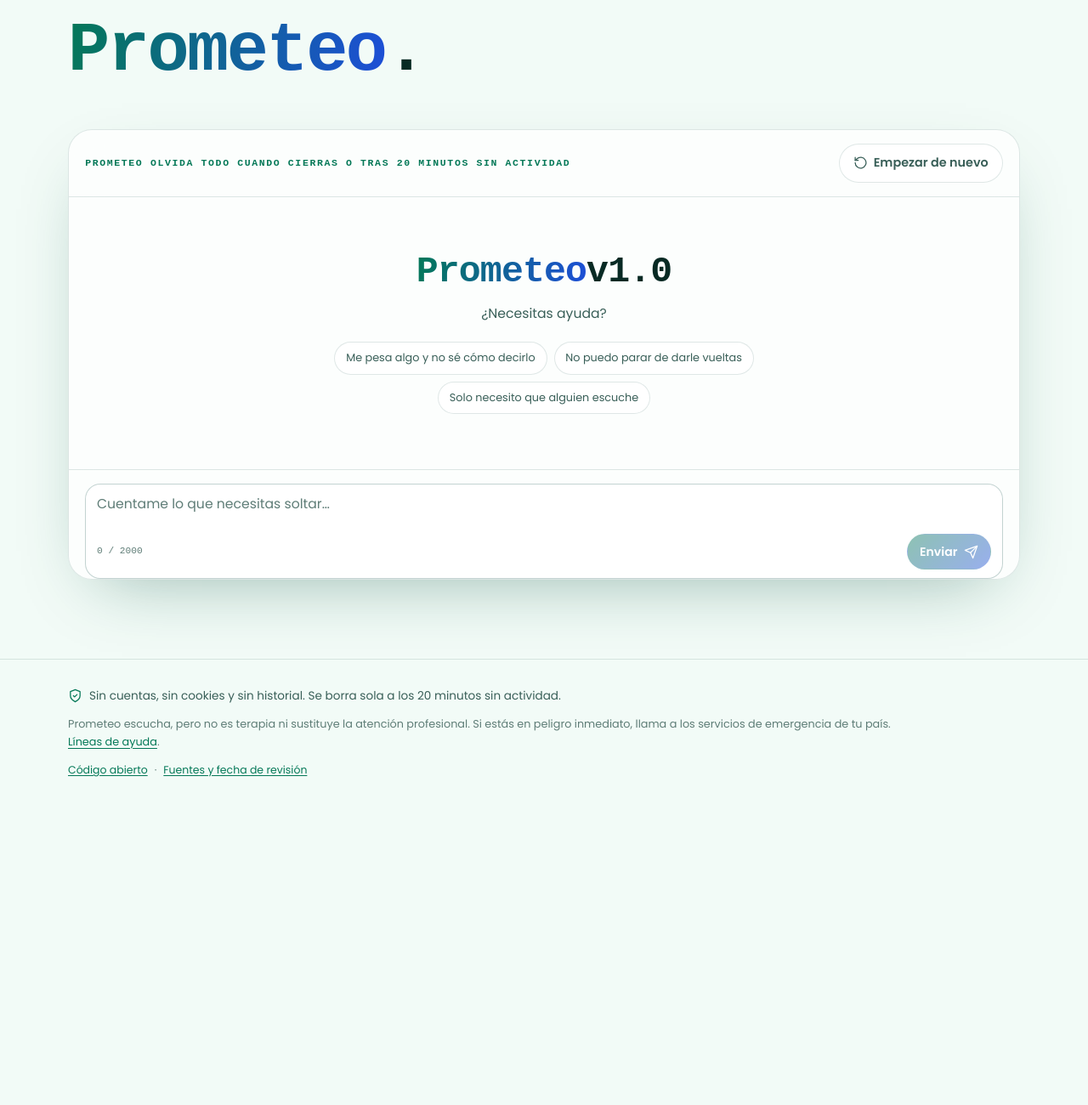
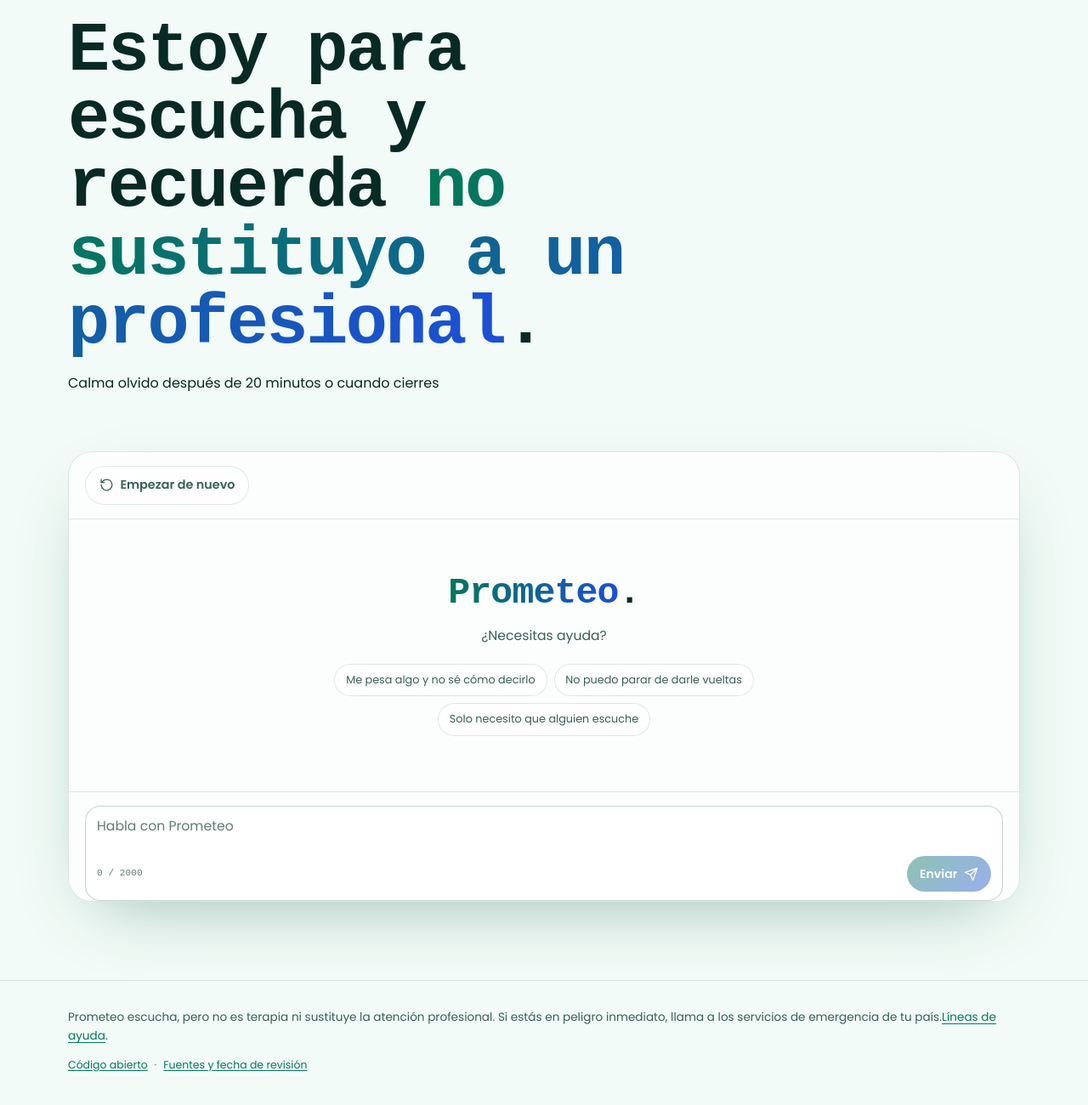
Before and after one commit to Lott-Campuzano/prometeo, an Astro site: page / in a window 1280 px wide. Shown: the part 138-1438 px from the top of the page at 85% size. Before the commit the page ends 1092 px from the top, so only its background shows below. Built offline with nearby package versions, Linux system fonts and the light colour scheme; Astro itself is replaced by a stand-in of ours.

Commit message:
Rediseño de interfaz
Se elimnaron textos innecesarios

```diff
--- a/src/components/Chat.astro
+++ b/src/components/Chat.astro
@@ -15,10 +15,6 @@ const idleMinutes = Math.round(CHAT.inactivityMs / 60_000);
 <section class="chat-shell wrap" aria-label="Conversación con Prometeo">
   <div class="chat-card">
     <header class="chat-head">
-      <div class="chat-heading">
-        <p class="chat-kicker">Prometeo olvida todo cuando cierras o tras {idleMinutes} minutos sin actividad</p>
-      </div>
-
       <button id="reset-btn" class="btn btn-ghost" type="button">
         <Icon name="reset" size={17} />
         <span>Empezar de nuevo</span>
@@ -34,7 +30,7 @@ const idleMinutes = Math.round(CHAT.inactivityMs / 60_000);
       aria-label="Mensajes de la conversación"
     >
       <div class="empty" data-empty-state>
-        <h2 class="empty-title"><em>Prometeo</em>v1.0</h2>
+        <h2 class="empty-title"><em>Prometeo</em>.</h2>
         <p class="empty-text">
           ¿Necesitas ayuda?
         </p>
@@ -66,7 +62,7 @@ const idleMinutes = Math.round(CHAT.inactivityMs / 60_000);
       logs del servidor). El script siempre cancela el envío y usa fetch.
     -->
     <form id="chat-form" class="composer" method="post" autocomplete="off" novalidate>
-      <label class="sr-only" for="user-input">Cuentame lo que necesitas soltar</label>
+      <label class="sr-only" for="user-input">Habla con Prometeo</label>
 
       <div class="composer-box">
         <textarea
@@ -75,7 +71,7 @@ const idleMinutes = Math.round(CHAT.inactivityMs / 60_000);
           name="message"
           rows="1"
           maxlength={CHAT.maxChars}
-          placeholder="Cuentame lo que necesitas soltar…"
+          placeholder="Habla con Prometeo"
           aria-describedby="chat-privacy"
           required
           autocomplete="off"
--- a/src/components/Footer.astro
+++ b/src/components/Footer.astro
@@ -9,15 +9,10 @@ const idleMinutes = Math.round(CHAT.inactivityMs / 60_000);
 <footer class="site-footer">
   <div class="wrap footer-inner">
     <p class="footer-privacy">
-      <Icon name="shield" size={17} />
-      <span>Sin cuentas, sin cookies y sin historial. Se borra sola a los {idleMinutes} minutos sin actividad.</span>
+      <span>Prometeo escucha, pero no es terapia ni sustituye la atención profesional. Si estás en
+      peligro inmediato, llama a los servicios de emergencia de tu país.<a href="/ayuda">Líneas de ayuda</a>.</span>
     </p>
 
-    <p class="footer-disclaimer">
-      Prometeo escucha, pero no es terapia ni sustituye la atención profesional. Si estás en
-      peligro inmediato, llama a los servicios de emergencia de tu país.
-      <a href="/ayuda">Líneas de ayuda</a>.
-    </p>
 
     <p class="footer-meta">
       <a href={SITE.repo} target="_blank" rel="noopener noreferrer">Código abierto</a>
--- a/src/pages/index.astro
+++ b/src/pages/index.astro
@@ -19,8 +19,9 @@ import { SITE } from '../config.js';
 
 
       <h1 id="hero-title" class="hero-title">
-        <em>Prometeo</em>.
+        Estoy para escucha y recuerda <em>no sustituyo a un profesional</em>.
       </h1>
+      <p>Calma olvido después de 20 minutos o cuando cierres</p>
     </div>
   </section>
 
```
